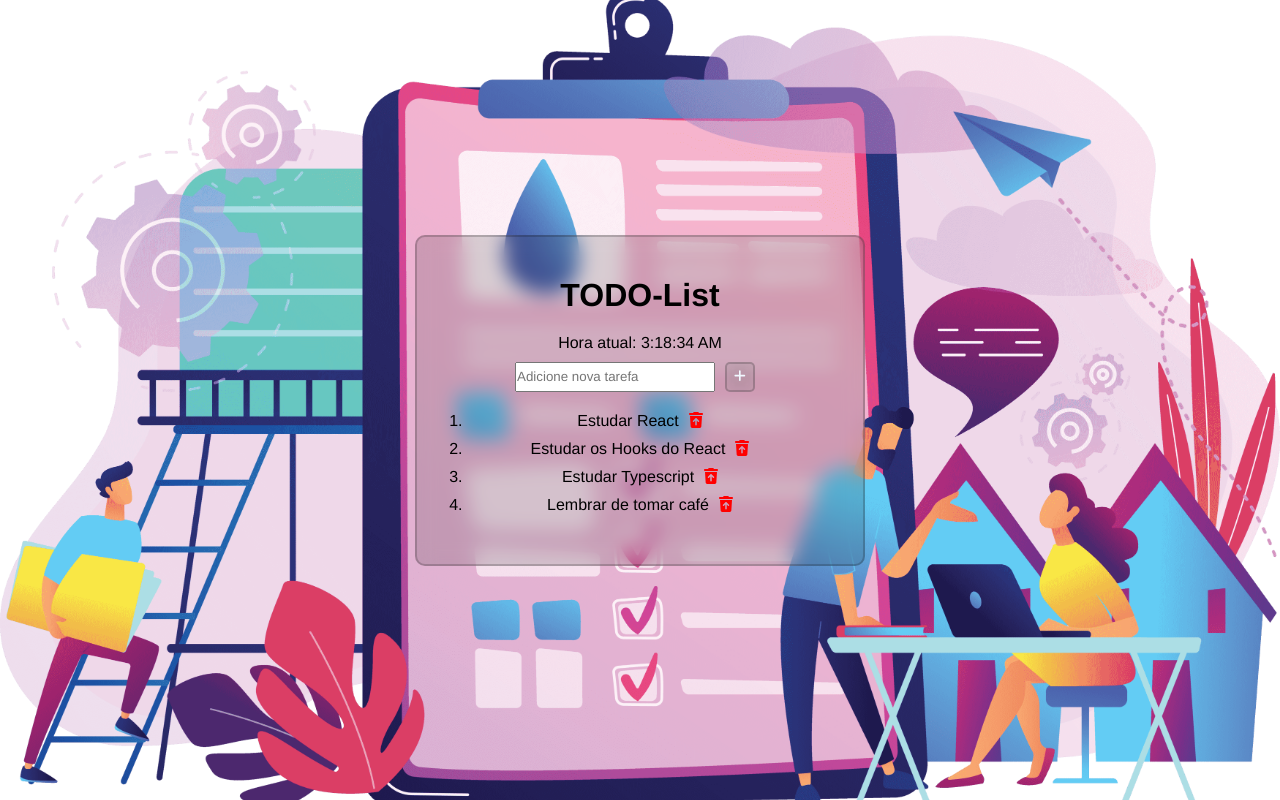
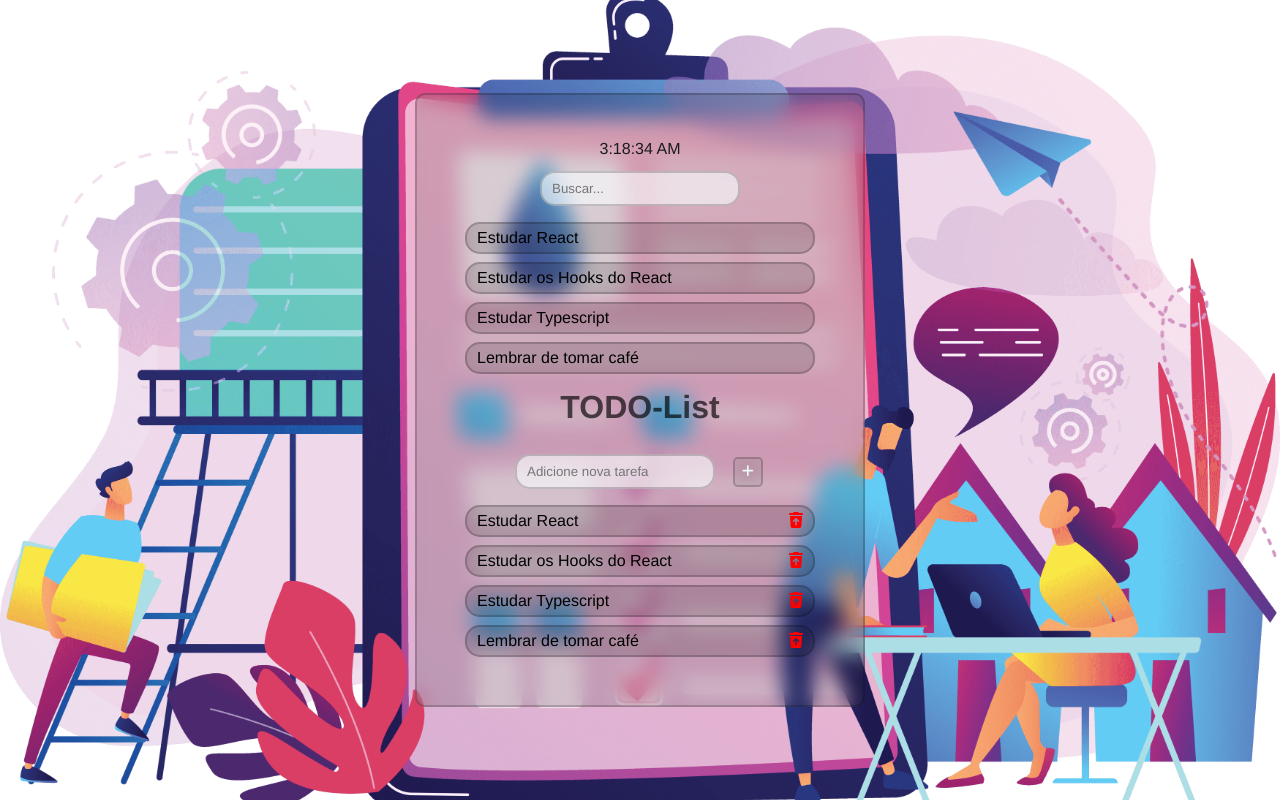
Before and after one commit to CarlosOtrebla/exercicios_react, a React (Vite) app: page / in a window 1280 px wide. Built offline with nearby package versions, Linux system fonts and the light colour scheme.

Commit message:
Refactory

```diff
--- a/src/App.css
+++ b/src/App.css
@@ -13,6 +13,12 @@
   background-image: url(assets/todolist.png);
   background-size: cover;
   background-position: center;
+
+}
+h1{
+  color: rgba(0, 0, 0, 0.658);
+  margin: 15px 0px;
+  width: 100%;
 }
 
 .container{
@@ -28,8 +34,6 @@
 .container h1 {
   margin-bottom: 20px;
 }
-
-
 .btnRemoveTask{
   margin-left: 10px;
   color: red;
@@ -42,5 +46,13 @@
 }
 
 .task {
-  margin: 10px;
+  padding: 5px 10px;
+  display: flex;
+  justify-content: space-between;
+  background-color: rgba(15, 15, 15, 0.15);
+  border: 2px solid rgba(5, 5, 5, 0.2);
+  margin:8px;
+  list-style-type: none;
+  border-radius: 15px;
+
 }
--- a/src/App.jsx
+++ b/src/App.jsx
@@ -1,13 +1,14 @@
 import { useState } from 'react';
 import './App.css';
-import { ItemList } from './Components/ItemList';
+import { TodoList } from './Components/TodoList';
+
 
 export function App() {
   const [count, setCount] = useState(0);
 
   return (
     <div className='App'>
-      <ItemList />
+      <TodoList/>
     </div>
   );
 }
--- a/src/Components/Button/ButtonAdd.jsx
+++ b/src/Components/Button/ButtonAdd.jsx
@@ -2,6 +2,7 @@
 import { FontAwesomeIcon } from '@fortawesome/react-fontawesome';
 import { faPlus } from '@fortawesome/free-solid-svg-icons';
 import './ButtonAdd.css'
+
 export function ButtonAdd({ items, setItems, newItem, setNewItem }) {
 
   const addItem = () => {
--- /dev/null
+++ b/src/Components/Clock/Clock.jsx
@@ -0,0 +1,19 @@
+import React, { useState, useEffect } from 'react';
+import "./clock.css"
+
+export const Clock = () => {
+  const [currentTime, setCurrentTime] = useState(new Date());
+
+  useEffect(() => {
+    const intervalId = setInterval(() => {
+      setCurrentTime(new Date());
+    }, 1000);
+    return () => clearInterval(intervalId);
+  }, []);
+
+  return (
+    <div className='clock'>
+      {currentTime.toLocaleTimeString()}
+    </div>
+  );
+};
--- /dev/null
+++ b/src/Components/Clock/clock.css
@@ -0,0 +1,8 @@
+.clock{
+  width: max-content;
+  margin: auto;
+  padding: 5px 8px;
+  border-radius: 14px;
+  color: #1b1b1b;
+
+}
--- a/src/Components/CurrentTime.jsx
+++ /dev/null
@@ -1 +0,0 @@
-// import React, {useState, useEffect} from 'react';
--- a/src/Components/InputTesk.jsx
+++ b/src/Components/Inputs/InputTesk/InputTesk.jsx
@@ -1,10 +1,10 @@
 import React from 'react';
-
+import './inputTesk.css'
 
 export const InputTesk = ({ value, onChange, placeholder }) => {
   return (
     <input
-      className="inputTesk"
+      className='input'
       type="text"
       value={value}
       onChange={onChange}
--- /dev/null
+++ b/src/Components/Inputs/InputTesk/inputTesk.css
@@ -0,0 +1,22 @@
+.filteredTesk{
+  padding: 5px 10px;
+  display: flex;
+  justify-content: space-between;
+  background-color: rgba(15, 15, 15, 0.15);
+  border: 2px solid rgba(5, 5, 5, 0.2);
+  margin:8px;
+  list-style-type: none;
+  border-radius: 15px;
+
+}
+
+.input {
+  width: 200px;
+  padding: 8px 10px;
+  justify-content: space-between;
+  background-color: rgba(250, 254, 255, 0.61);
+  border: 2px solid rgba(5, 5, 5, 0.2);
+  margin:8px;
+  list-style-type: none;
+  border-radius: 15px;
+}
--- /dev/null
+++ b/src/Components/Inputs/SearchField/SearchField.jsx
@@ -0,0 +1,51 @@
+import React, { useState, useEffect } from 'react';
+import { TodoList } from '../../TodoList';
+import './searchField.css'
+
+export function SearchField() {
+  const [items, setItems] = useState([]);
+
+  const [search, setSearch] = useState('');
+
+  useEffect(() => {
+    const savedItems = localStorage.getItem('items');
+    savedItems && setItems(JSON.parse(savedItems));
+  }, []);
+
+  const filteredItems = search.length > 0
+  ? items.filter(item => item.includes(search)):[];
+
+  return (
+    <div>
+      <input
+      className='input'
+      type='text' name='search' id='search' placeholder='Buscar...'
+      onChange={e => setSearch(e.target.value)}
+      value={search} />
+
+      {search.length > 0 ? (
+        <ul>
+          {filteredItems.map(item => {
+              return (
+                <li className='filteredTesk' key={item}>
+                  {item}
+                </li>
+              )
+            })
+          }
+        </ul>
+      ):(
+        <ul>
+          {items.map(item => {
+            return (
+              <li className='filteredTesk' key={item}>
+                {item}
+              </li>
+            )
+        })}
+
+        </ul>
+      )}
+    </div>
+  )
+}
--- /dev/null
+++ b/src/Components/Inputs/SearchField/searchField.css
@@ -0,0 +1,21 @@
+/* .filteredTesk{
+  padding: 5px 10px;
+  display: flex;
+  justify-content: space-between;
+  background-color: rgba(15, 15, 15, 0.15);
+  border: 2px solid rgba(233, 236, 6, 0.2);
+  margin:8px;
+  list-style-type: none;
+  border-radius: 15px;
+
+} */
+
+/* .input {
+  padding: 5px 10px;
+  justify-content: space-between;
+  background-color: rgba(58, 217, 245, 0.15);
+  border: 2px solid rgba(199, 16, 16, 0.2);
+  margin:8px;
+  list-style-type: none;
+  border-radius: 15px;
+} */
--- a/src/Components/ItemList.jsx
+++ b/src/Components/TodoList.jsx
@@ -2,10 +2,13 @@
 import { FontAwesomeIcon } from '@fortawesome/react-fontawesome';
 import { faPlus } from '@fortawesome/free-solid-svg-icons';
 import { faTrashArrowUp } from '@fortawesome/free-solid-svg-icons';
-import { InputTesk } from './InputTesk';
+import { InputTesk } from './Inputs/InputTesk/InputTesk';
 import { ButtonAdd } from './Button/ButtonAdd';
+import  {SearchField}  from './Inputs/SearchField/SearchField';
+import {Clock} from './Clock/Clock';
 
-export const ItemList = () => {
+
+export const TodoList = () => {
   const list = [
     'Estudar React',
     'Estudar os Hooks do React',
@@ -25,13 +28,6 @@
     localStorage.setItem('items', JSON.stringify(items));
   }, [items]);
 
-  useEffect(() => {
-    const intervalId = setInterval(() => {
-      setCurrentTime(new Date());
-    }, 1000);
-    return () => clearInterval(intervalId);
-  }, []);
-
   const removeItem = (indexToRemove) => {
     setItems(items.filter((_, index) => index !== indexToRemove));
   };
@@ -39,11 +35,11 @@
   return (
     <div className='container'>
       <div className='addTask'>
+        <Clock/>
+        <SearchField/>
         <h1>TODO-List</h1>
-        <div className='clock'>
-          Hora atual: {currentTime.toLocaleTimeString()}
-        </div>
         <InputTesk
+          className="filteredTesk"
           value={newItem}
           onChange={(e) => setNewItem(e.target.value)}
           placeholder='Adicione nova tarefa'
```
